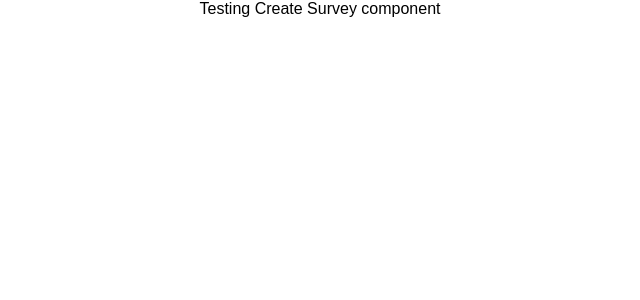
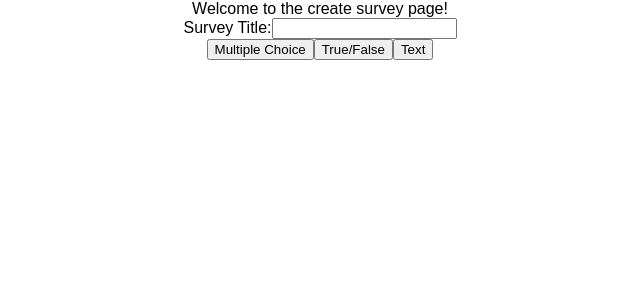
Before and after one commit to Survey-Kraken/survey-kraken, a React (Create React App) app: page /create in a window 1280 px wide. Shown: the top 300 px of the page, without its empty margins (320-960 px from the left). Built offline with nearby package versions, Linux system fonts and the light colour scheme.

Commit message:
created the start of the create page, added a new component

```diff
--- a/src/components/AddQuestion.js
+++ b/src/components/AddQuestion.js
@@ -3,11 +3,22 @@ import React from 'react';
 
 
 //code goes here
-const AddQuestion = () => {
-  return(
+class AddQuestion extends React.Component {
+  constructor(props) {
+    super(props);
+  }
 
-    <div>What?</div>
-  )
+  render () {
+    return(
+
+      <div>
+        <button onClick={() => this.props.addQuestion('multipleChoice')}>Multiple Choice</button>
+        <button onClick={() => this.props.addQuestion('t/f')}>True/False</button>
+        <button onClick={() => this.props.addQuestion('text')}>Text</button>
+      </div>
+    )
+  }
+
 }
 
 
--- a/src/components/CreateSurvey.js
+++ b/src/components/CreateSurvey.js
@@ -1,12 +1,76 @@
 import React from 'react';
-
+import AddQuestion from './AddQuestion.js';
+import Question from './Question.js'
 
 //code goes here
-const CreateSurvey = () => {
-  return (
+class CreateSurvey extends React.Component {
+  constructor(props) {
+    super(props)
+    this.state = {
+      questions: [],
+      title: ''
+    }
+    this.handleChangeTitle = this.handleChangeTitle.bind(this)
+    this.addQuestion = this.addQuestion.bind(this)
+  }
 
-    <div>Testing Create Survey component</div>
-  )
+  addQuestion(type) {
+    let question = {};
+    switch (type) {
+      case 't/f':
+        question['type'] = type
+        question['prompt']
+        question['choices'] = ['true', 'false']
+        break;
+      case 'multipleChoice':
+        question['type'] = type
+        question['prompt'] = '';
+        question['choices'] = ['','','',''];
+        break;
+      case 'text':
+        question['type'] = type
+        question['prompt'] = '';
+        question['response'] = '';
+    }
+    let questions = this.state.questions;
+    questions.push(question)
+    this.setState({
+      questions: questions
+    })
+    console.log(this.state)
+  }
+
+  handleChangeTitle(e) {
+    const object = {};
+    let title = e.target.name;
+    object[title] = e.target.value;
+    this.setState(object)
+    console.log(this.state)
+  }
+
+  render() {
+    return (
+
+      <div>
+        <div>Welcome to the create survey page!</div>
+        <form id='newSurvey' name="form">
+          <div>
+            <label>
+              Survey Title:
+            </label>
+            <input type='text' name='title' onChange={this.handleChangeTitle}/>
+          </div>
+          <div>
+            {this.state.questions.map(function(question, index) {
+              return <Question question={question} key={index}/>
+            })}
+          </div>
+        </form>
+        <AddQuestion addQuestion={this.addQuestion}/>
+
+      </div>
+    )
+  }
 }
 
 
--- /dev/null
+++ b/src/components/Question.js
@@ -0,0 +1,25 @@
+import React from 'react';
+
+
+
+//code goes here
+class Question extends React.Component {
+  constructor(props) {
+    super(props);
+  }
+
+  render () {
+    return(
+
+      <div>
+        {this.props.question.type}
+        Question!
+      </div>
+    )
+  }
+
+}
+
+
+
+export default Question
```
Also changed, not shown: 1 other file (tests, documents, lock files or other folders).
